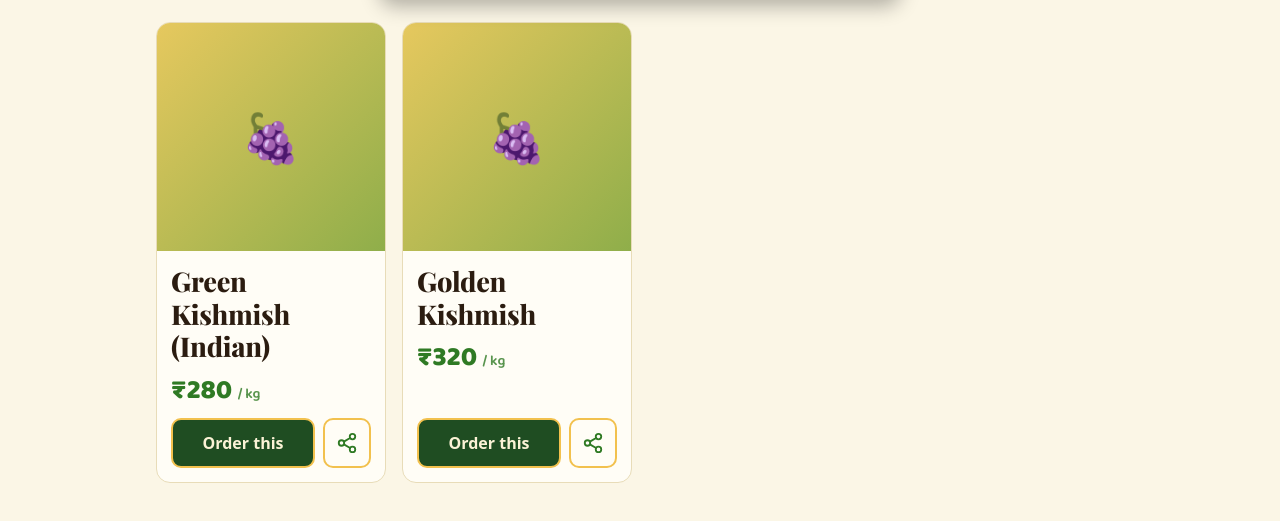
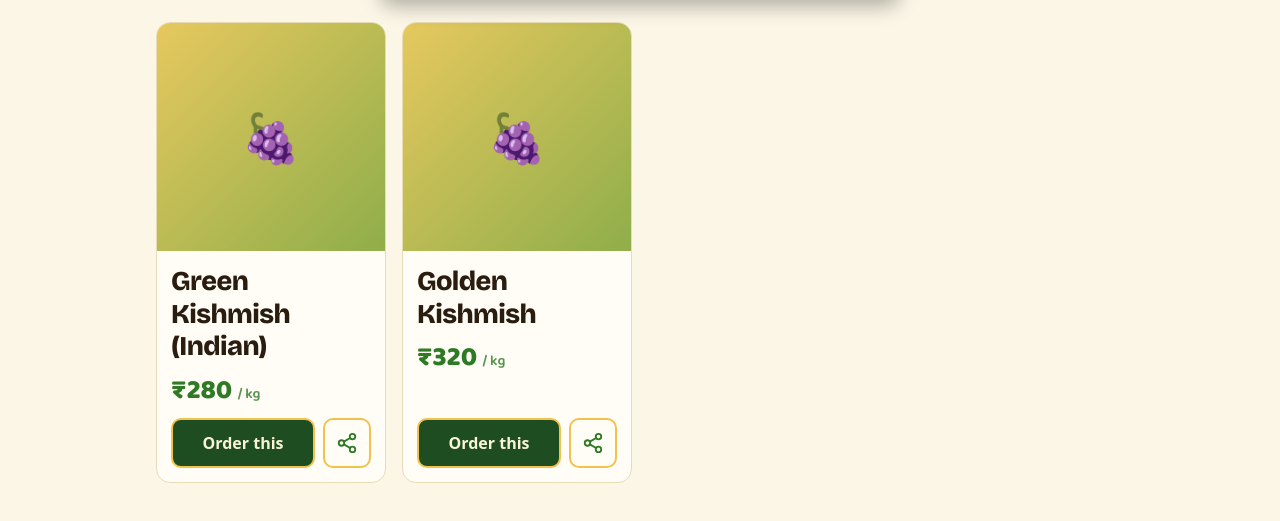
Before and after one commit to veereshr4446/Shop-Dryfruits, a website: page index.html in a window 1280 px wide. Shown: the part 784-1305 px from the top of the page. Drawn offline with nearby package versions, Linux system fonts and the light colour scheme; no server answers.

Commit message:
Use Bricolage Grotesque for product names
Co-Authored-By: Claude Sonnet 5.5 <noreply@anthropic.com>
Claude-Session: https://claude.ai/code/session_01HPWZZjKXS7a6wMgtZbV4VX

```diff
--- a/index.html
+++ b/index.html
@@ -21,7 +21,7 @@
 <meta name="twitter:image" content="https://shop-dryfruits.vercel.app/og-image.jpg">
 <script>try{document.documentElement.dataset.theme=localStorage.getItem('theme')==='dark'?'dark':'light'}catch(e){document.documentElement.dataset.theme='light'}</script>
 <link rel="preconnect" href="https://fonts.googleapis.com">
-<link href="https://fonts.googleapis.com/css2?family=Baloo+2:wght@600;800&family=Playfair+Display:wght@800&display=swap" rel="stylesheet">
+<link href="https://fonts.googleapis.com/css2?family=Baloo+2:wght@600;800&family=Bricolage+Grotesque:opsz,wght@12..96,800&display=swap" rel="stylesheet">
 <style>
 :root{--wood:#4a2a14;--wood2:#6b3f1f;--gold:#f2c14e;--leaf:#2f7a24;--leafd:#1f4d22;--cream:#fbf3d6;
   --paper:#fbf6e6;--ink:#2b1c10;--card:#fffdf6;--line:#e8dcb8;--price:#2f7a24}
@@ -59,7 +59,7 @@ main{max-width:1000px;margin:0 auto;padding:18px 16px 100px}
 .dots i.on{background:#fff;transform:scale(1.25)}
 .cnt{position:absolute;top:8px;right:8px;background:rgba(0,0,0,.55);color:#fff;font-size:.8rem;font-weight:700;padding:2px 8px;border-radius:99px}
 .info{padding:14px;display:flex;flex-direction:column;gap:6px;flex:1}
-.name{font:800 1.7rem/1.2 "Playfair Display",Georgia,serif;letter-spacing:-.01em}
+.name{font:800 1.7rem/1.2 "Bricolage Grotesque",system-ui,sans-serif;letter-spacing:-.02em}
 .price{font:800 1.7rem "Baloo 2",system-ui,sans-serif;color:var(--price)}
 .price small{font-size:.9rem;font-weight:600;color:inherit;opacity:.8}
 .order{margin-top:auto;display:block;text-align:center;background:var(--leafd);color:var(--cream);text-decoration:none;font-weight:700;padding:11px;border-radius:10px;border:2px solid var(--gold)}
```
